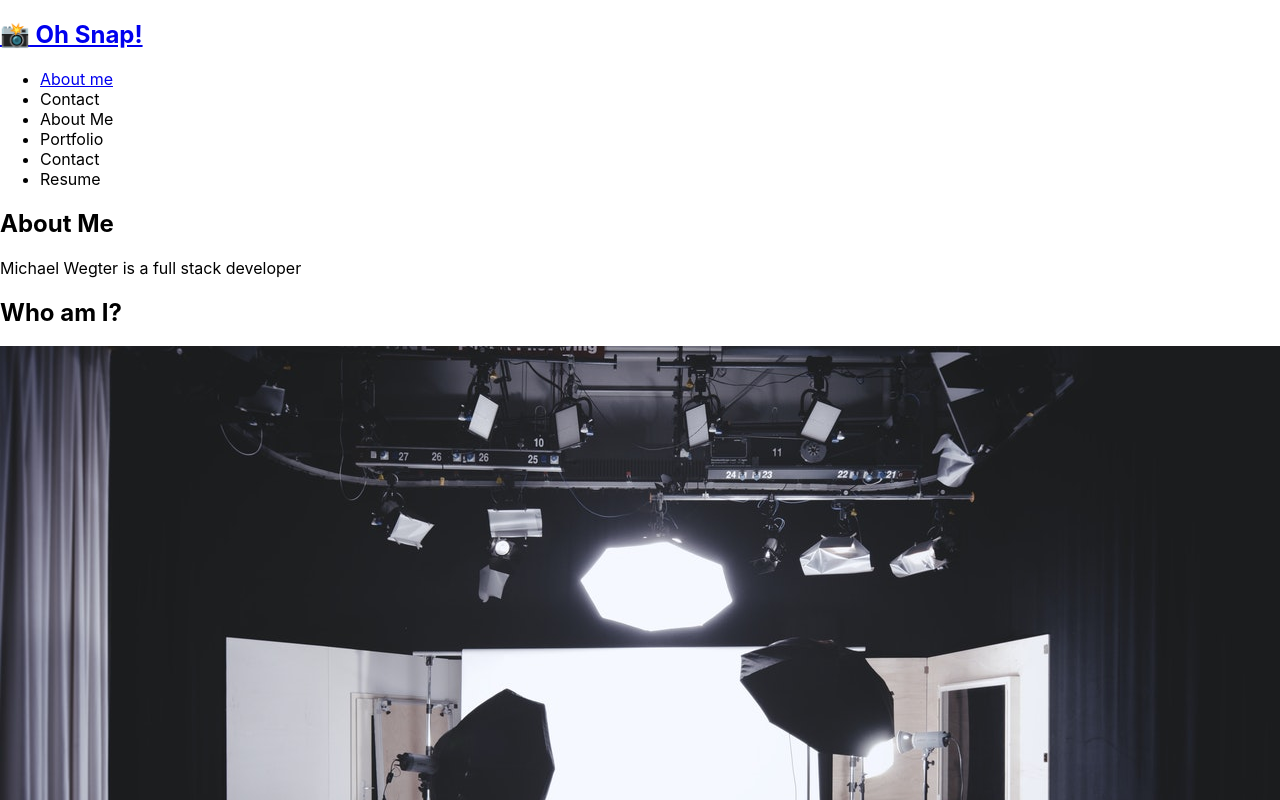
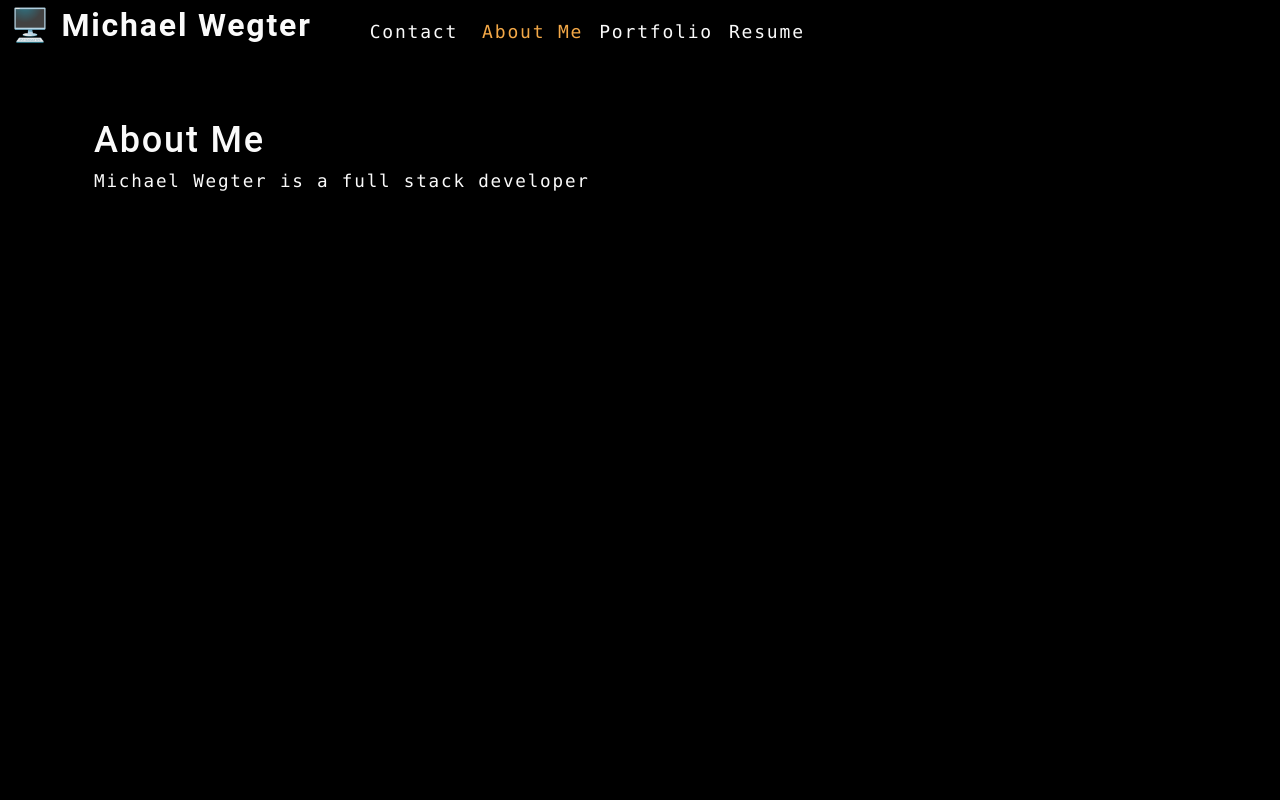
Before and after one commit to mwegter95/react-portfolio, a React (Create React App) app: page / in a window 1280 px wide. Shown: the top 800 px of the page. Built offline with nearby package versions, Linux system fonts and the light colour scheme.

Commit message:
portfolio is barebones ready for additions and displaying components. Have to move away from gallery mode and categories

```diff
--- a/src/App.js
+++ b/src/App.js
@@ -3,6 +3,7 @@
 import About from './components/About';
 import Home from './components/Home';
 import ContactForm from './components/Contact';
+import ProjectList from './components/ProjectList';
 
 function App() {
   const [categories] = useState([
@@ -11,7 +12,6 @@
       description: 'Michael Wegter is a full stack developer',
     },
     { name: 'Portfolio', description: 'Tech projects' },
-    { name: 'Contact', description: '' },
     { name: 'Resume', description: '' },
   ]);
 
@@ -32,7 +32,10 @@
         {!contactSelected ? (
           <>
             <Home currentCategory={currentCategory}></Home>
-            <About></About>
+
+
+
+
           </>
         ) : (
           <ContactForm></ContactForm>
--- a/src/components/Nav/index.js
+++ b/src/components/Nav/index.js
@@ -18,16 +18,11 @@
     <header className="flex-row px-1">
       <h2>
         <a data-testid="link" href="/">
-          <span role="img" aria-label="camera"> 📸</span> Oh Snap!
+          <span role="img" aria-label="camera"> 🖥️</span> Michael Wegter
         </a>
       </h2>
       <nav>
         <ul className="flex-row">
-          <li className="mx-2">
-            <a data-testid="about" href="#about" onClick={() => setContactSelected(false)}>
-              About me
-            </a>
-          </li>
           <li className={`mx-2 ${contactSelected && 'navActive'}`}>
             <span onClick={() => setContactSelected(true)}>Contact</span>
           </li>
--- a/src/index.css
+++ b/src/index.css
@@ -1,13 +1,291 @@
+main {
+  margin: 0 auto;
+  max-width: 90%;
+  padding: 50px 30px;
+}
+:root {
+  --primary: #8c54ff;
+  --secondary: #f3a847;
+  --tertiary: #b12704;
+  --light: #fafafa;
+  --dark: #000000;
+  --darker: #111111;
+  --error: rgb(228, 46, 1);
+  --spacing-one: calc(1rem * 0.5);
+  --spacing-two: calc(1rem);
+  --spacing-five: calc(2.5rem);
+}
+
+* {
+  box-sizing: border-box;
+}
+
+html,
+body {
+  min-height: 100%;
+}
+
 body {
   margin: 0;
-  font-family: -apple-system, BlinkMacSystemFont, 'Segoe UI', 'Roboto', 'Oxygen',
-    'Ubuntu', 'Cantarell', 'Fira Sans', 'Droid Sans', 'Helvetica Neue',
-    sans-serif;
-  -webkit-font-smoothing: antialiased;
-  -moz-osx-font-smoothing: grayscale;
+  padding: 0;
+  font-weight: 500;
+  line-height: 1.5;
+  font-size: 18px;
+  letter-spacing: 0.1em;
+  background: var(--dark);
+  color: var(--light);
+  font-family: 'Lucida Console', monospace;
 }
 
-code {
-  font-family: source-code-pro, Menlo, Monaco, Consolas, 'Courier New',
-    monospace;
+h1,
+h2,
+h3,
+h4,
+h5,
+h6 {
+  font-family: 'Roboto', sans-serif;
+  font-weight: 500;
+  margin: 5px 0;
+  line-height: 1.25;
 }
+
+h1 {
+  font-size: 2.25rem;
+}
+
+h2 {
+  font-size: 2rem;
+}
+
+h3 {
+  font-size: 1.75rem;
+}
+
+h4 {
+  font-size: 1.5rem;
+}
+
+h5 {
+  font-size: 1.25rem;
+}
+
+h6 {
+  font-size: 1rem;
+}
+
+p {
+  font-size: 1.1rem;
+  margin-top: 0;
+}
+
+a {
+  color: var(--tertiary);
+  text-decoration: none;
+  font-weight: bold;
+}
+
+a:hover {
+  text-decoration: underline;
+}
+
+header {
+  background: var(--dark);
+}
+
+header a {
+  color: var(--light);
+}
+
+button {
+  font-size: 1rem;
+  text-decoration: none;
+  padding: 0.25rem 1rem;
+  border-radius: 0.5rem;
+  border: none;
+  outline: none;
+  cursor: pointer;
+  margin: 0 1px;
+  background-color: var(--secondary);
+}
+
+button:hover {
+  opacity: 0.8;
+}
+
+button[disabled] {
+  cursor: default;
+  opacity: 0.8;
+}
+
+img {
+  max-width: 100%;
+}
+
+span[role='img'] {
+  cursor: default;
+}
+
+form {
+  width: 40%;
+}
+
+input {
+  font-size: 1rem;
+  padding: 0.25rem;
+  border: 1px solid var(--dark);
+  outline: none;
+  border-radius: 3px;
+  transition: box-shadow 0.2s;
+}
+
+input:focus {
+  border: 1px solid var(--secondary);
+  box-shadow: 0 0 0.25rem rgba(0, 0, 0, 0.5);
+}
+
+li {
+  list-style: none;
+}
+
+nav a:hover {
+  text-decoration: none;
+}
+
+nav li {
+  cursor: pointer;
+}
+
+textarea {
+  width: 600px;
+  height: 120px;
+  border: 3px solid #cccccc;
+  padding: 5px;
+}
+
+.container {
+  width: 85%;
+  max-width: 1200px;
+  margin-left: auto;
+  margin-right: auto;
+}
+
+.flex-row {
+  display: flex;
+  flex-wrap: wrap;
+}
+
+.space-between {
+  justify-content: space-between;
+}
+
+.flex-end {
+  justify-content: flex-end;
+}
+
+.mx-1 {
+  margin-right: var(--spacing-one);
+  margin-left: var(--spacing-one);
+}
+
+.mx-2 {
+  margin-right: var(--spacing-two);
+  margin-left: var(--spacing-two);
+}
+
+.my-1 {
+  margin-top: var(--spacing-one);
+  margin-bottom: var(--spacing-one);
+}
+
+.my-2 {
+  margin-top: var(--spacing-two);
+  margin-bottom: var(--spacing-two);
+}
+
+.my-5 {
+  margin-top: var(--spacing-five);
+  margin-bottom: var(--spacing-five);
+}
+
+.px-1 {
+  padding-right: var(--spacing-one);
+  padding-left: var(--spacing-one);
+}
+
+.px-2 {
+  padding-right: var(--spacing-two);
+  padding-left: var(--spacing-two);
+}
+
+.py-1 {
+  padding-top: var(--spacing-one);
+  padding-bottom: var(--spacing-one);
+}
+
+.py-2 {
+  padding-top: var(--spacing-two);
+  padding-bottom: var(--spacing-two);
+}
+
+.card {
+  width: 25%;
+  text-align: center;
+}
+
+.img-thumbnail {
+  width: auto;
+  height: 300px;
+  margin-bottom: 50px;
+  cursor: pointer;
+}
+
+.modalBackdrop {
+  background: rgba(0, 0, 0, 0.65);
+  bottom: 0;
+  left: 0;
+  overflow: auto;
+  position: fixed;
+  right: 0;
+  top: 0;
+  z-index: 1;
+}
+
+.modalContainer {
+  background: var(--darker);
+  border-radius: 5px;
+  max-width: 100%;
+  margin: 50px auto;
+  padding: 15px;
+  width: 960px;
+}
+
+.modalTitle {
+  font-size: 18px;
+  font-weight: 600;
+  margin-bottom: 25px;
+}
+
+button {
+  background: var(--primary);
+  border: 0;
+  border-radius: 5px;
+  color: #fff;
+  cursor: pointer;
+  font-size: 16px;
+  font-weight: 600;
+  margin-bottom: 30px;
+  padding: 10px 15px;
+}
+
+a {
+  border-radius: 5px;
+  color: var(--primary);
+  font-weight: 600;
+  padding: 2px 4px;
+  margin-left: -2px;
+  margin-right: -2px;
+}
+
+.navActive {
+  color: var(--secondary);
+}
```
Also changed, not shown: src/App.css (deleted, +0 -38 lines).
